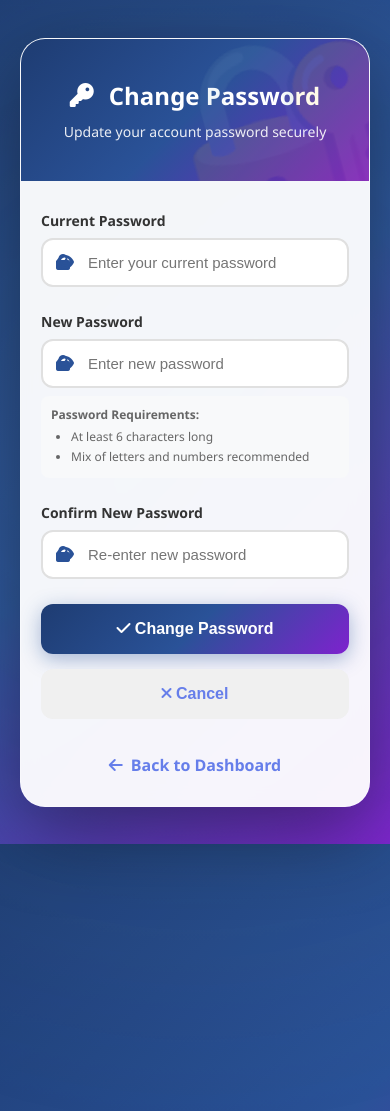
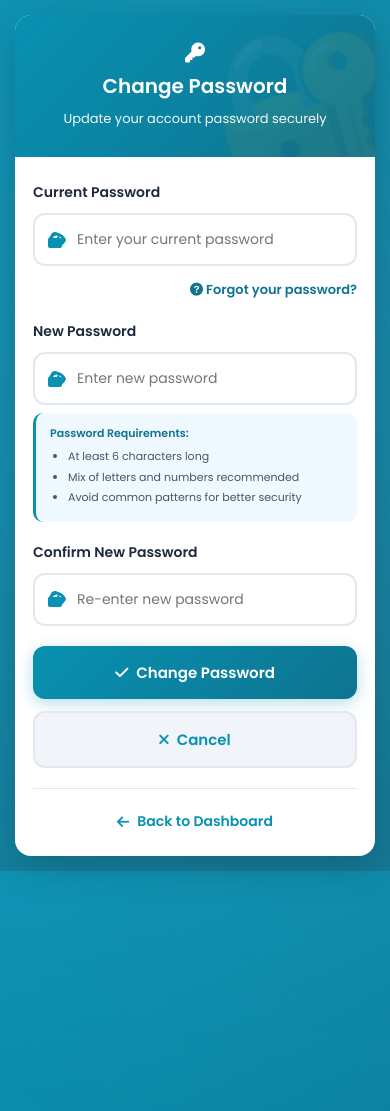
Before and after one commit to Naveenkumar-2007/Diabetes-Risk-predictor, a Flask app: page /change_password in a window 390 px wide; the page is wider, and only the part inside the window is pictured. Shown: the top 1111 px of that part. Run offline with Flask 3, Linux system fonts and the light colour scheme; the visitor is signed in with stand-in values (Sample User, id 1).

Commit message:
Improve change password page and fix email delivery
- Updated change password page with sky blue theme
- Added forgot password link in change password form
- Made all pages fully responsive (mobile + desktop)
- Enhanced email sending with better error handling and debugging
- Fixed sender email parsing for Gmail format
- Added detailed logging for SMTP operations
- Improved mobile view styling for all auth pages

```diff
--- a/templates/change_password.html
+++ b/templates/change_password.html
@@ -3,7 +3,8 @@
 <head>
     <meta charset="UTF-8">
     <meta name="viewport" content="width=device-width, initial-scale=1.0">
-    <title>Change Password</title>
+    <title>Change Password - Diabetes Health Predictor</title>
+    <link href="https://fonts.googleapis.com/css2?family=Poppins:wght@300;400;500;600;700&display=swap" rel="stylesheet">
     <link rel="stylesheet" href="https://cdnjs.cloudflare.com/ajax/libs/font-awesome/6.0.0/css/all.min.css">
     <style>
         * {
@@ -13,15 +14,15 @@
         }
 
         body {
-            font-family: 'Segoe UI', Tahoma, Geneva, Verdana, sans-serif;
-            background: linear-gradient(135deg, #1e3c72 0%, #2a5298 50%, #7e22ce 100%);
+            font-family: 'Poppins', sans-serif;
+            background: linear-gradient(135deg, #0891b2 0%, #0e7490 100%);
             min-height: 100vh;
             display: flex;
             align-items: center;
             justify-content: center;
             padding: 20px;
             position: relative;
-            overflow: hidden;
+            overflow-x: hidden;
         }
 
         body::before {
@@ -31,31 +32,30 @@
             right: -50%;
             width: 200%;
             height: 200%;
-            background: radial-gradient(circle, rgba(135, 206, 235, 0.1) 0%, transparent 70%);
+            background: radial-gradient(circle, rgba(135, 206, 250, 0.15) 0%, transparent 70%);
             animation: pulse 15s ease-in-out infinite;
+            pointer-events: none;
         }
 
         @keyframes pulse {
-            0%, 100% { transform: scale(1); }
-            50% { transform: scale(1.1); }
+            0%, 100% { transform: scale(1) rotate(0deg); }
+            50% { transform: scale(1.1) rotate(180deg); }
         }
 
         .container {
-            background: rgba(255, 255, 255, 0.95);
-            backdrop-filter: blur(10px);
-            border-radius: 25px;
-            box-shadow: 0 25px 80px rgba(0, 0, 0, 0.4);
+            background: white;
+            border-radius: 16px;
+            box-shadow: 0 10px 40px rgba(0, 0, 0, 0.2);
             width: 100%;
-            max-width: 550px;
+            max-width: 500px;
             overflow: hidden;
             position: relative;
             z-index: 1;
-            border: 1px solid rgba(255, 255, 255, 0.3);
         }
 
         .header {
-            background: linear-gradient(135deg, #1e3c72 0%, #2a5298 50%, #7e22ce 100%);
-            padding: 40px 30px;
+            background: linear-gradient(135deg, #0891b2 0%, #0e7490 100%);
+            padding: 35px 30px;
             color: white;
             text-align: center;
             position: relative;
@@ -65,39 +65,42 @@
         .header::before {
             content: '🔐';
             position: absolute;
-            font-size: 200px;
-            opacity: 0.1;
-            top: -50px;
-            right: -50px;
+            font-size: 160px;
+            opacity: 0.08;
+            top: -30px;
+            right: -30px;
             transform: rotate(-15deg);
+            pointer-events: none;
         }
 
         .header h1 {
-            font-size: 28px;
-            margin-bottom: 10px;
+            font-size: 26px;
+            margin-bottom: 8px;
             display: flex;
             align-items: center;
             justify-content: center;
-            gap: 15px;
+            gap: 12px;
+            font-weight: 600;
         }
 
         .header p {
-            opacity: 0.9;
+            opacity: 0.95;
             font-size: 14px;
+            font-weight: 400;
         }
 
         .content {
-            padding: 40px;
+            padding: 35px 35px 30px;
         }
 
         .form-group {
-            margin-bottom: 25px;
+            margin-bottom: 22px;
         }
 
         .form-group label {
             display: block;
-            margin-bottom: 8px;
-            color: #333;
+            margin-bottom: 10px;
+            color: #1e293b;
             font-weight: 600;
             font-size: 14px;
         }
@@ -111,25 +114,27 @@
             left: 15px;
             top: 50%;
             transform: translateY(-50%);
-            color: #2a5298;
+            color: #0891b2;
             font-size: 16px;
+            pointer-events: none;
         }
 
         .input-wrapper input {
             width: 100%;
-            padding: 14px 15px 14px 45px;
-            border: 2px solid #e0e0e0;
+            padding: 15px 45px 15px 45px;
+            border: 2px solid #e2e8f0;
             border-radius: 12px;
             font-size: 15px;
             transition: all 0.3s;
             background: white;
+            font-family: 'Poppins', sans-serif;
+            color: #1e293b;
         }
 
         .input-wrapper input:focus {
             outline: none;
-            border-color: #2a5298;
-            box-shadow: 0 0 0 3px rgba(42, 82, 152, 0.1);
-            transform: translateY(-2px);
+            border-color: #0891b2;
+            box-shadow: 0 0 0 4px rgba(8, 145, 178, 0.1);
         }
 
         .toggle-password {
@@ -138,30 +143,56 @@
             top: 50%;
             transform: translateY(-50%);
             cursor: pointer;
-            color: #999;
+            color: #94a3b8;
             font-size: 16px;
+            transition: color 0.3s;
         }
 
         .toggle-password:hover {
-            color: #667eea;
+            color: #0891b2;
         }
 
         .password-requirements {
             margin-top: 8px;
-            padding: 10px;
-            background: #f8f9fa;
-            border-radius: 8px;
+            padding: 12px 14px;
+            background: #f0f9ff;
+            border-radius: 10px;
             font-size: 12px;
-            color: #666;
+            color: #475569;
+            border-left: 3px solid #0891b2;
+        }
+
+        .password-requirements strong {
+            color: #0e7490;
+            font-weight: 600;
         }
 
         .password-requirements ul {
-            margin: 5px 0 0 20px;
+            margin: 6px 0 0 18px;
             padding: 0;
         }
 
         .password-requirements li {
-            margin: 3px 0;
+            margin: 4px 0;
+            line-height: 1.5;
+        }
+
+        .forgot-link {
+            margin-top: 10px;
+            text-align: right;
+        }
+
+        .forgot-link a {
+            color: #0e7490;
+            font-size: 13px;
+            text-decoration: none;
+            font-weight: 600;
+            transition: color 0.3s ease;
+        }
+
+        .forgot-link a:hover {
+            color: #0891b2;
+            text-decoration: underline;
         }
 
         .btn {
@@ -173,9 +204,14 @@
             font-weight: 600;
             cursor: pointer;
             transition: all 0.3s;
-            margin-bottom: 15px;
+            margin-bottom: 12px;
             position: relative;
             overflow: hidden;
+            font-family: 'Poppins', sans-serif;
+            display: flex;
+            align-items: center;
+            justify-content: center;
+            gap: 8px;
         }
 
         .btn::before {
@@ -188,7 +224,7 @@
             border-radius: 50%;
             background: rgba(255, 255, 255, 0.3);
             transform: translate(-50%, -50%);
-            transition: width 0.6s, height 0.6s;
+            transition: width 0.4s, height 0.4s;
         }
 
         .btn:hover::before {
@@ -197,14 +233,14 @@
         }
 
         .btn-primary {
-            background: linear-gradient(135deg, #1e3c72 0%, #2a5298 50%, #7e22ce 100%);
+            background: linear-gradient(135deg, #0891b2 0%, #0e7490 100%);
             color: white;
-            box-shadow: 0 5px 20px rgba(42, 82, 152, 0.4);
+            box-shadow: 0 4px 15px rgba(8, 145, 178, 0.3);
         }
 
         .btn-primary:hover {
-            transform: translateY(-3px);
-            box-shadow: 0 10px 35px rgba(42, 82, 152, 0.5);
+            transform: translateY(-2px);
+            box-shadow: 0 8px 20px rgba(8, 145, 178, 0.4);
         }
 
         .btn-primary:disabled {
@@ -214,50 +250,59 @@
         }
 
         .btn-secondary {
-            background: #f0f0f0;
-            color: #667eea;
+            background: #f1f5f9;
+            color: #0891b2;
+            border: 2px solid #e2e8f0;
         }
 
         .btn-secondary:hover {
-            background: #e0e0e0;
+            background: #e2e8f0;
+            border-color: #cbd5e1;
         }
 
         .message {
-            padding: 15px;
+            padding: 14px 16px;
             border-radius: 10px;
             margin-bottom: 20px;
             display: none;
             align-items: center;
             gap: 10px;
+            font-size: 14px;
+            font-weight: 500;
         }
 
         .message.success {
-            background: #d4edda;
-            color: #155724;
-            border: 1px solid #c3e6cb;
+            background: #d1fae5;
+            color: #065f46;
+            border-left: 4px solid #10b981;
         }
 
         .message.error {
-            background: #f8d7da;
-            color: #721c24;
-            border: 1px solid #f5c6cb;
+            background: #fee2e2;
+            color: #991b1b;
+            border-left: 4px solid #ef4444;
         }
 
         .back-link {
             text-align: center;
             margin-top: 20px;
+            padding-top: 20px;
+            border-top: 1px solid #e2e8f0;
         }
 
         .back-link a {
-            color: #667eea;
+            color: #0891b2;
             text-decoration: none;
             font-weight: 600;
             display: inline-flex;
             align-items: center;
             gap: 8px;
+            font-size: 14px;
+            transition: all 0.3s;
         }
 
         .back-link a:hover {
+            color: #0e7490;
             text-decoration: underline;
         }
 
@@ -276,13 +321,61 @@
             to { transform: rotate(360deg); }
         }
 
-        @media (max-width: 600px) {
-            .content {
-                padding: 30px 20px;
+        /* Mobile responsiveness */
+        @media (max-width: 768px) {
+            body {
+                padding: 15px;
+            }
+
+            .container {
+                max-width: 100%;
+            }
+
+            .header {
+                padding: 28px 20px;
             }
 
             .header h1 {
-                font-size: 24px;
+                font-size: 22px;
+                gap: 10px;
+            }
+
+            .header p {
+                font-size: 13px;
+            }
+
+            .content {
+                padding: 28px 22px 25px;
+            }
+
+            .input-wrapper input {
+                padding: 14px 42px 14px 42px;
+                font-size: 14px;
+            }
+
+            .btn {
+                padding: 15px;
+                font-size: 15px;
+            }
+
+            .password-requirements {
+                font-size: 11px;
+            }
+        }
+
+        @media (max-width: 480px) {
+            .header h1 {
+                font-size: 20px;
+                flex-direction: column;
+                gap: 8px;
+            }
+
+            .content {
+                padding: 25px 18px 22px;
+            }
+
+            .form-group {
+                margin-bottom: 20px;
             }
         }
     </style>
@@ -311,8 +404,14 @@
                             name="currentPassword"
                             placeholder="Enter your current password"
                             required
+                            autocomplete="current-password"
                         >
                         <i class="fas fa-eye toggle-password" onclick="togglePassword('currentPassword')"></i>
+                    </div>
+                    <div class="forgot-link">
+                        <a href="/forgot-password">
+                            <i class="fas fa-question-circle"></i> Forgot your password?
+                        </a>
                     </div>
                 </div>
 
@@ -326,6 +425,7 @@
                             name="newPassword"
                             placeholder="Enter new password"
                             required
+                            autocomplete="new-password"
                         >
                         <i class="fas fa-eye toggle-password" onclick="togglePassword('newPassword')"></i>
                     </div>
@@ -334,6 +434,7 @@
                         <ul>
                             <li>At least 6 characters long</li>
                             <li>Mix of letters and numbers recommended</li>
+                            <li>Avoid common patterns for better security</li>
                         </ul>
                     </div>
                 </div>
@@ -348,6 +449,7 @@
                             name="confirmPassword"
                             placeholder="Re-enter new password"
                             required
+                            autocomplete="new-password"
                         >
                         <i class="fas fa-eye toggle-password" onclick="togglePassword('confirmPassword')"></i>
                     </div>
```
Also changed, not shown: auth.py (+34 -7 lines).
